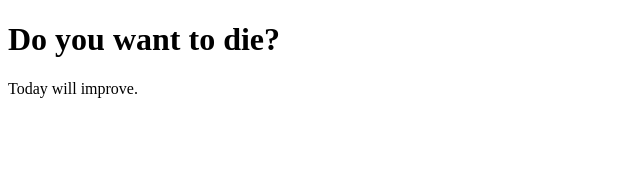
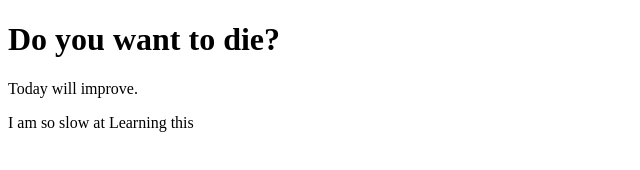
Before and after one commit to tenereamente/practice-javascript, a plain HTML site: page index.html in a window 1280 px wide. Shown: the whole page, without its empty margins (0-640 px from the left). Drawn offline with Linux system fonts and the light colour scheme.

Commit message:
Added a new sentence

```diff
--- a/index.html
+++ b/index.html
@@ -8,5 +8,6 @@
     <body>
       <h1>Do you want to die?</h1>
         <div id="myDiv"><p>Today will improve.</p> </div>
-  </body>
+       <p>I am so slow at Learning this</p>
+</body>
 </html>
```
